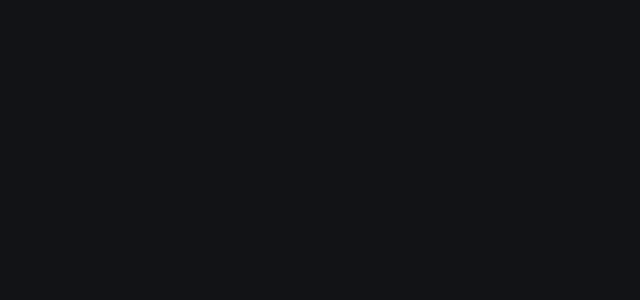
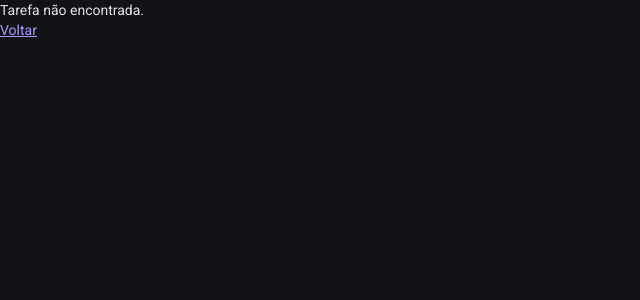
Before and after one commit to Bahiavs/kanban, an Angular app: page /task/1 in a window 1280 px wide. Before the commit this address led to /. Shown: the top 300 px of the page, without its empty margins (0-640 px from the left). Built offline with nearby package versions, Linux system fonts and the light colour scheme.

Commit message:
add task detail view with routing from board component

```diff
--- a/src/app/app.routes.ts
+++ b/src/app/app.routes.ts
@@ -1,7 +1,9 @@
 import { Routes } from '@angular/router';
 import { BoardComponent } from './pages/board/board';
+import { TaskDetailComponent } from './pages/task-detail/task-detail';
 
 export const routes: Routes = [
   { path: '', redirectTo: 'board', pathMatch: 'full' },
   { path: 'board', component: BoardComponent },
+  { path: 'task/:id', component: TaskDetailComponent },
 ];
--- a/src/app/pages/board/board.ts
+++ b/src/app/pages/board/board.ts
@@ -8,6 +8,7 @@
 import { Task } from '../../models/task';
 import { Subscription } from 'rxjs';
 import { JsonPipe } from '@angular/common';
+import { Router } from '@angular/router';
 import { BoardRepository } from '../../repositories/board.repository';
 
 @Component({
@@ -85,6 +86,7 @@
                 </select>
               </div>
               <div>Criado em: {{ task.createdAt }}</div>
+              <button (click)="onViewTask(task.id)">Ver Detalhes</button>
               <button (click)="onDeleteTask(task.id)">Deletar</button>
             </div>
           }
@@ -101,6 +103,7 @@
 })
 export class BoardComponent implements OnDestroy {
   private readonly boardRepository = inject(BoardRepository);
+  private readonly router = inject(Router);
   protected readonly board = this.boardRepository.get() ?? new Board([]);
   protected readonly priorities = Object.values(Priority);
 
@@ -211,6 +214,10 @@
     this.board.reorderTask(task.id, targetStatus, beforeTask?.id ?? null);
   }
 
+  onViewTask(taskId: string) {
+    this.router.navigate(['/task', taskId]);
+  }
+
   onDeleteTask(taskId: string) {
     if (!confirm('Tem certeza que deseja deletar esta tarefa?')) return;
     this.board.deleteTask(taskId);
--- /dev/null
+++ b/src/app/pages/task-detail/task-detail.ts
@@ -0,0 +1,36 @@
+import { Component, inject } from '@angular/core';
+import { ActivatedRoute, RouterLink } from '@angular/router';
+import { BoardRepository } from '../../repositories/board.repository';
+import { Task } from '../../models/task';
+
+@Component({
+  selector: 'app-task-detail',
+  imports: [RouterLink],
+  providers: [BoardRepository],
+  template: `
+    @if (task) {
+      <div>
+        <div>{{ task.title }}</div>
+        <div>Descrição: {{ task.description || '—' }}</div>
+        <div>Prioridade: {{ task.priority }}</div>
+        <div>Status: {{ task.status }}</div>
+        <div>Criado em: {{ task.createdAt }}</div>
+        <a routerLink="/board">Voltar</a>
+      </div>
+    } @else {
+      <div>Tarefa não encontrada.</div>
+      <a routerLink="/board">Voltar</a>
+    }
+  `,
+})
+export class TaskDetailComponent {
+  protected readonly task: Task | undefined;
+
+  constructor() {
+    const route = inject(ActivatedRoute);
+    const repo = inject(BoardRepository);
+    const id = route.snapshot.paramMap.get('id');
+    const board = repo.get();
+    this.task = board?.tasks().find((t) => t.id === id);
+  }
+}
```
